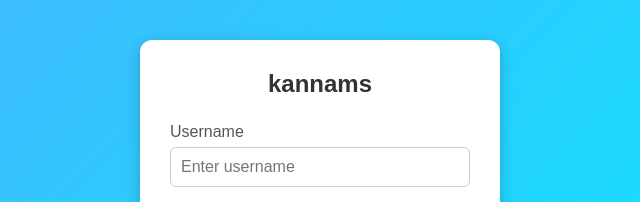
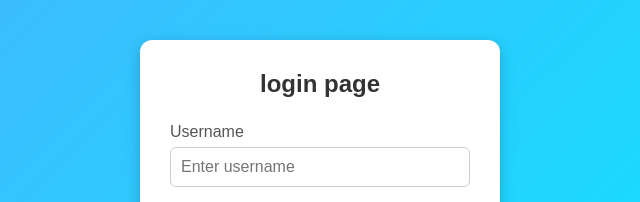
Before and after one commit to varshu2107/varshu, a plain HTML site: page index.html in a window 1280 px wide. Shown: the part 184-386 px from the top of the page, 320-960 px from the left. Drawn offline with Linux system fonts and the light colour scheme.

Commit message:
Update index.html

```diff
--- a/index.html
+++ b/index.html
@@ -10,7 +10,7 @@
 
     <div class="login-container">
         <form class="login-form">
-            <h2>kannams</h2>
+            <h2>login page</h2>
 
             <div class="input-group">
                 <label for="username">Username</label>
```
